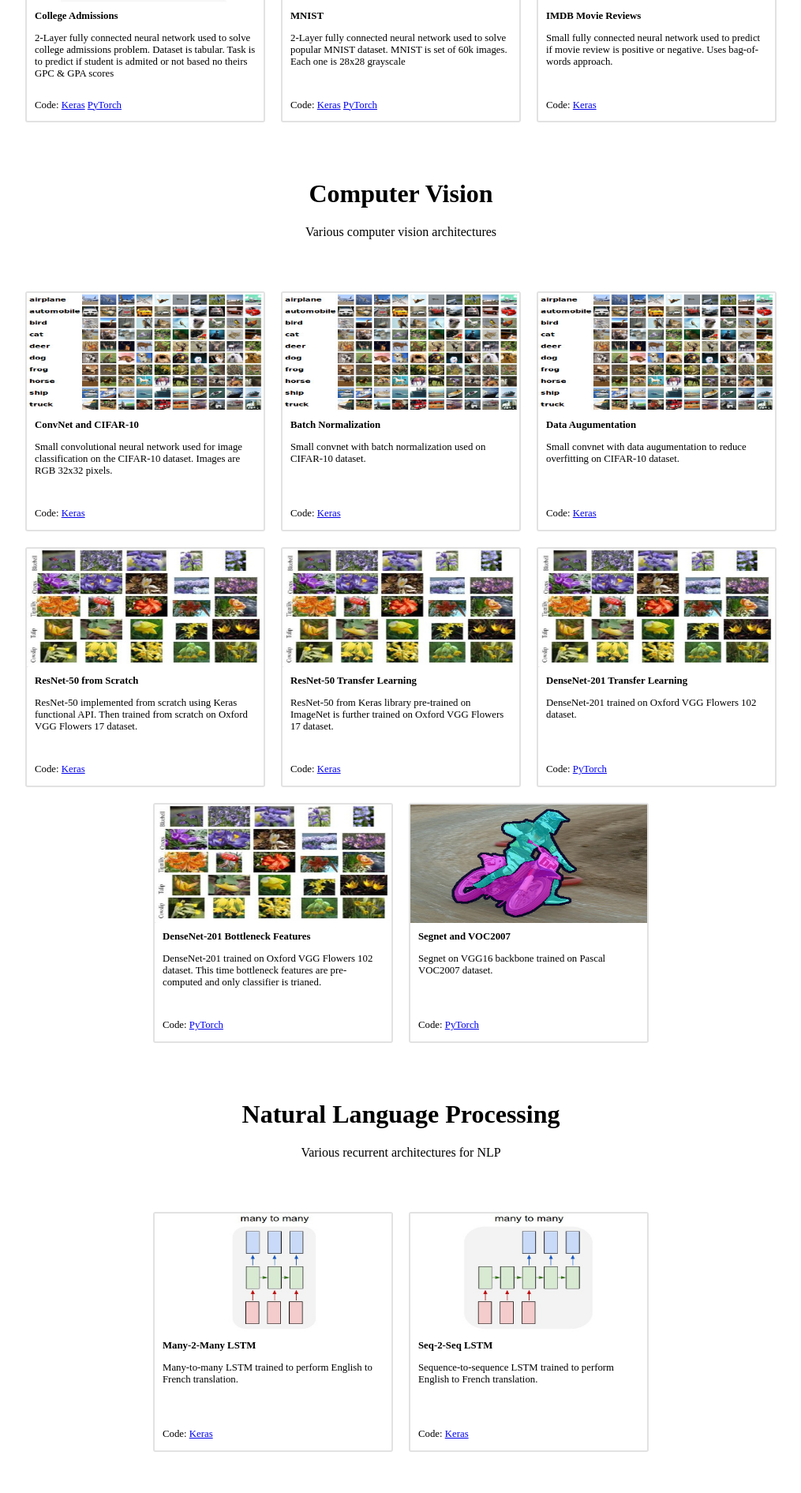
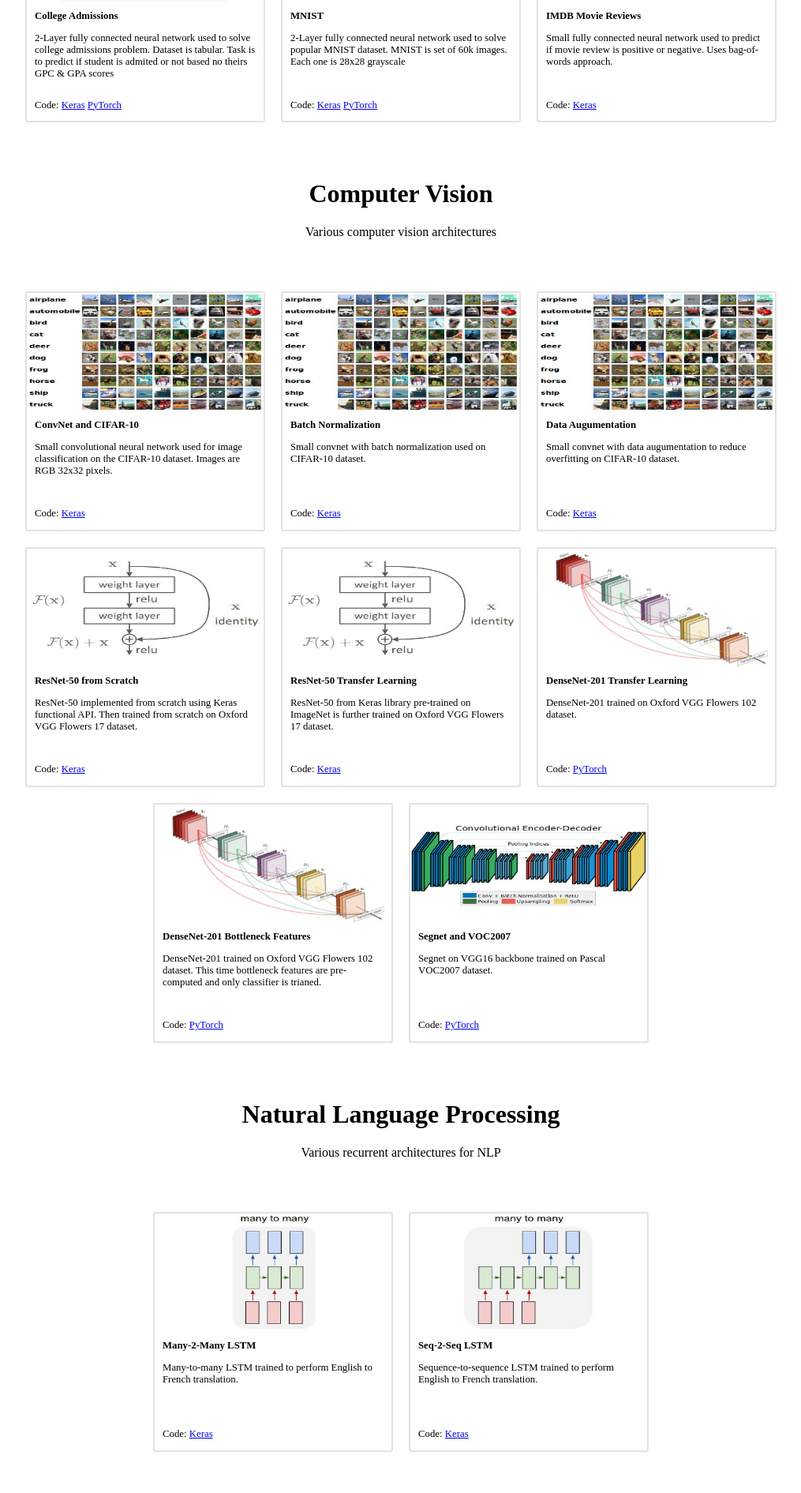
Before and after one commit to marcinbogdanski/marcinbogdanski.github.io, a Jekyll site: the page built from deep-learning.html, in a window 1280 px wide. Shown: the part 1279-3170 px from the top of the page at 79% size, without its empty margins (132-1147 px from the left). Built offline with Jekyll 4.4.1, drawn with Linux system fonts in a browser that asks for light colours.

Commit message:
Add new cv images

```diff
--- a/deep-learning.html
+++ b/deep-learning.html
@@ -131,7 +131,7 @@ layout: default
 
 
         {% include card.html
-            image="/assets/images/oxford.jpg"
+            image="/assets/images/resblock.jpg"
             title="ResNet-50 from Scratch"
             description="ResNet-50 implemented from scratch using Keras functional API. Then trained from scratch on Oxford VGG Flowers 17 dataset."
             link_text="Keras"
@@ -139,7 +139,7 @@ layout: default
             %}
 
         {% include card.html
-            image="/assets/images/oxford.jpg"
+            image="/assets/images/resblock.jpg"
             title="ResNet-50 Transfer Learning"
             description="ResNet-50 from Keras library pre-trained on ImageNet is further trained on Oxford VGG Flowers 17 dataset."
             link_text="Keras"
@@ -149,7 +149,7 @@ layout: default
 
 
         {% include card.html
-            image="/assets/images/oxford.jpg"
+            image="/assets/images/densenet.jpg"
             title="DenseNet-201 Transfer Learning"
             description="DenseNet-201 trained on Oxford VGG Flowers 102 dataset."
             link_text="PyTorch"
@@ -157,7 +157,7 @@ layout: default
             %}
 
         {% include card.html
-            image="/assets/images/oxford.jpg"
+            image="/assets/images/densenet.jpg"
             title="DenseNet-201 Bottleneck Features"
             description="DenseNet-201 trained on Oxford VGG Flowers 102 dataset. This time bottleneck features are pre-computed and only classifier is trianed."
             link_text="PyTorch"
```
Also changed, not shown: assets/images/densenet.jpg (added), assets/images/resblock.jpg (added), assets/images/segnet.jpg.
